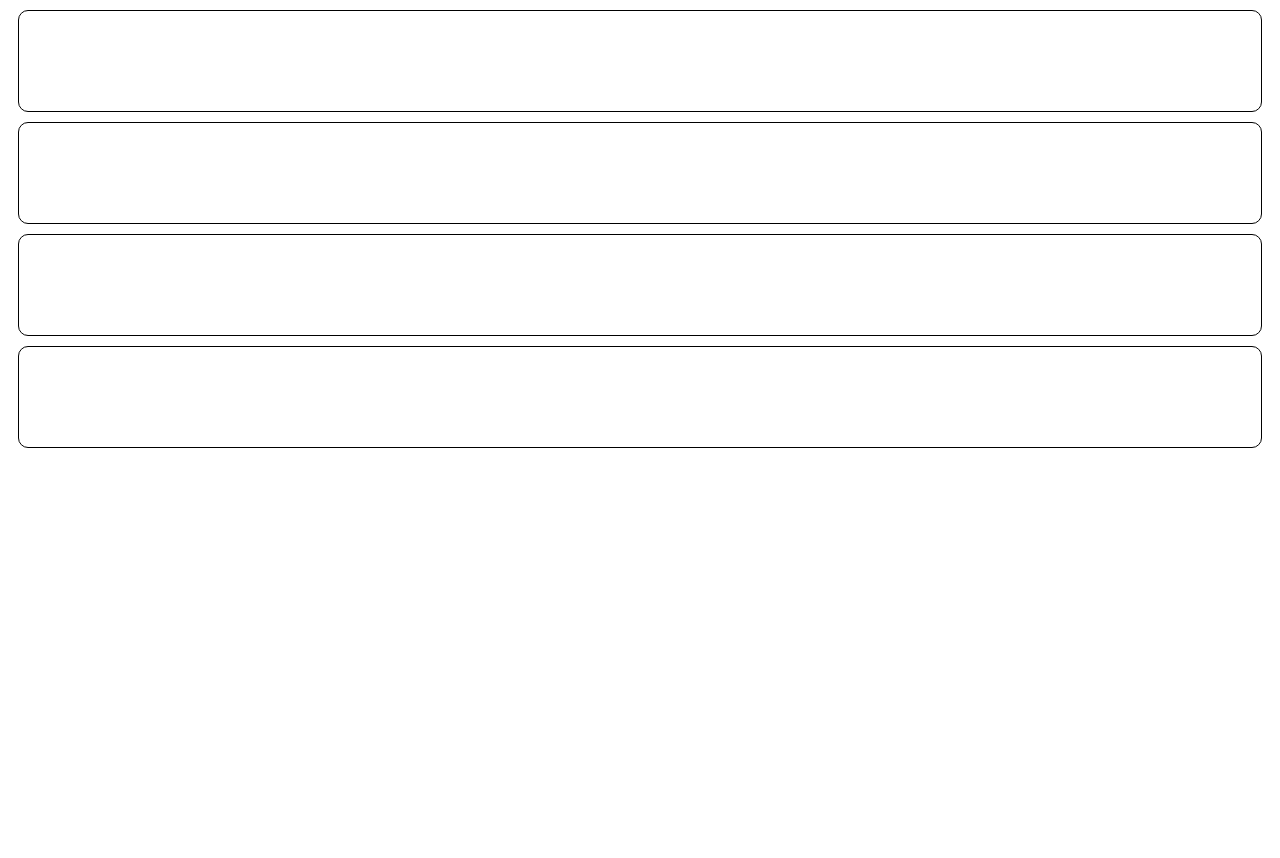
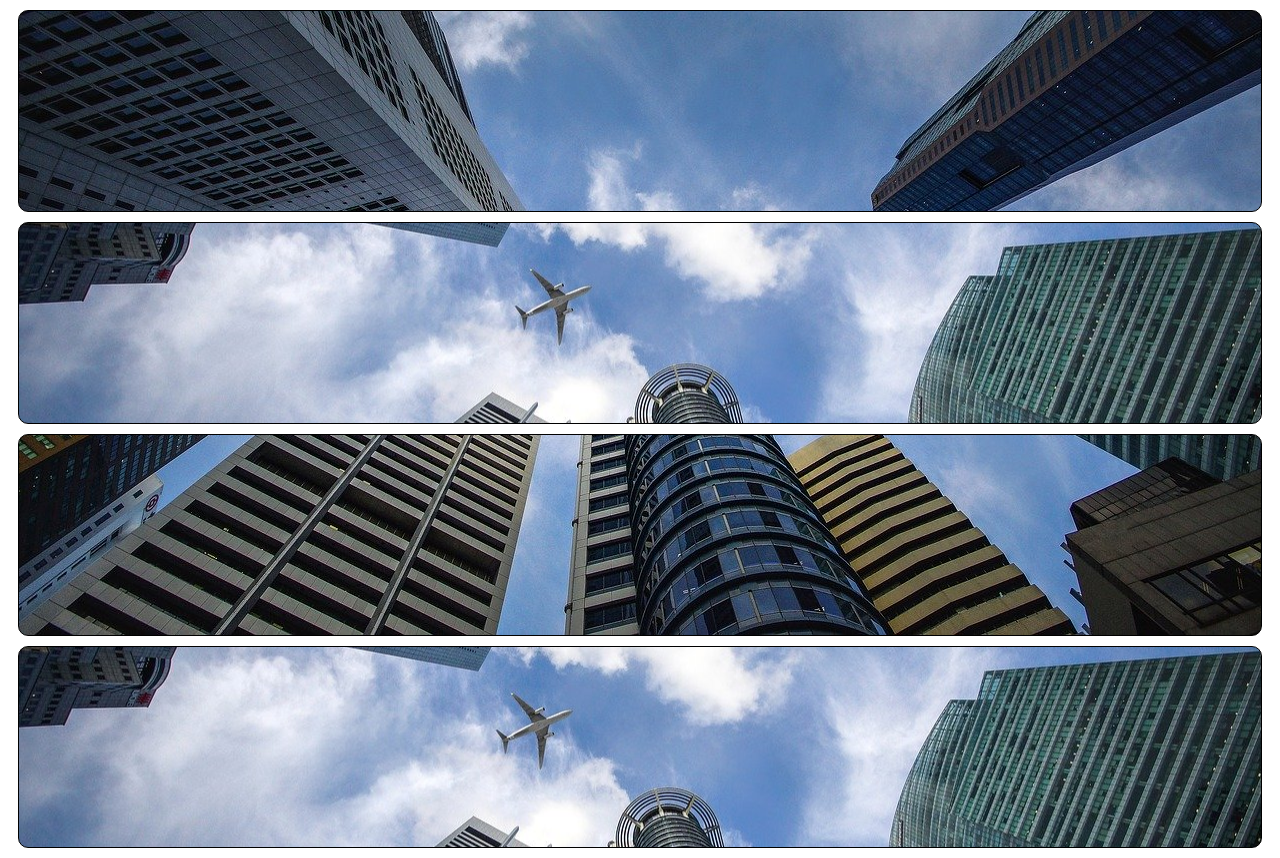
Before and after one commit to Dangelo04/html-css, a plain HTML site: page ex024/fundo003.html in a window 1280 px wide. Before the commit the page ends 800 px from the top, so only its background shows below. Drawn offline with Linux system fonts and the light colour scheme.

Commit message:
atualizei o repositorio

```diff
--- a/ex024/fundo003.html
+++ b/ex024/fundo003.html
@@ -6,25 +6,44 @@
     <title>Posição dos Fundos</title>
     <style>
         div.bloco{
-            height: 100px;
+            background-image: url(imagens/wallpaper002.jpg);
+            height: 200px;
             border: 1px solid black;
             margin: 10px;
             border-radius: 10px;
 
         }
+
+        div#q1{
+           background-position: left top;
+
+        }
+
+        div#q2{
+            background-position: left center;
+
+        }
+
+        div#q3{
+            background-position: right bottom;
+        }
+
+        div#q4{
+            background-position: center center;
+        }
     </style>
 </head>
 <body>
-    <div class="bloco">
+    <div class="bloco" id="q1">
 
     </div>
-    <div class="bloco">
+    <div class="bloco" id="q2">
 
     </div>
-    <div class="bloco">
+    <div class="bloco" id="q3">
 
     </div>
-    <div class="bloco">
+    <div class="bloco" id="q4">
 
     </div>
 
```
Also changed, not shown: ex024/fundo004.html (added, +23 -0 lines), ex024/fundo005.html (added, +18 -0 lines).
